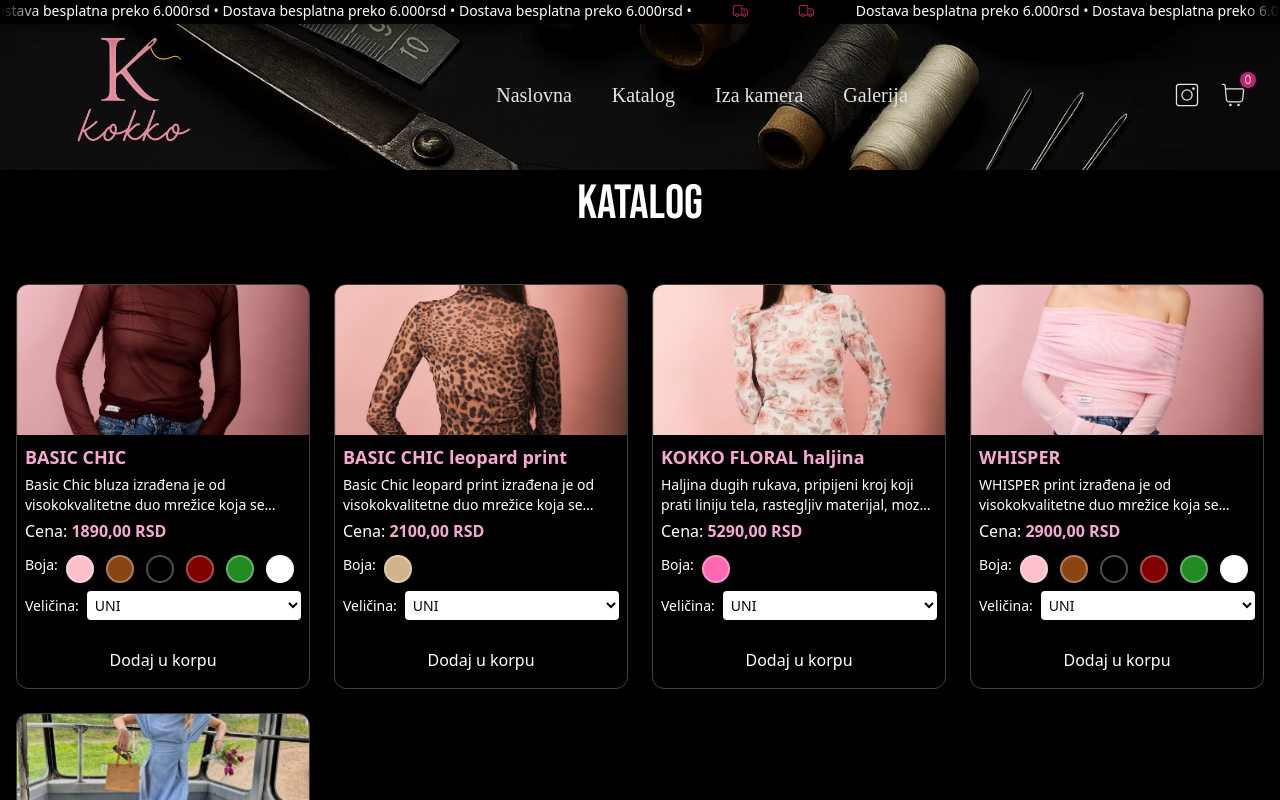
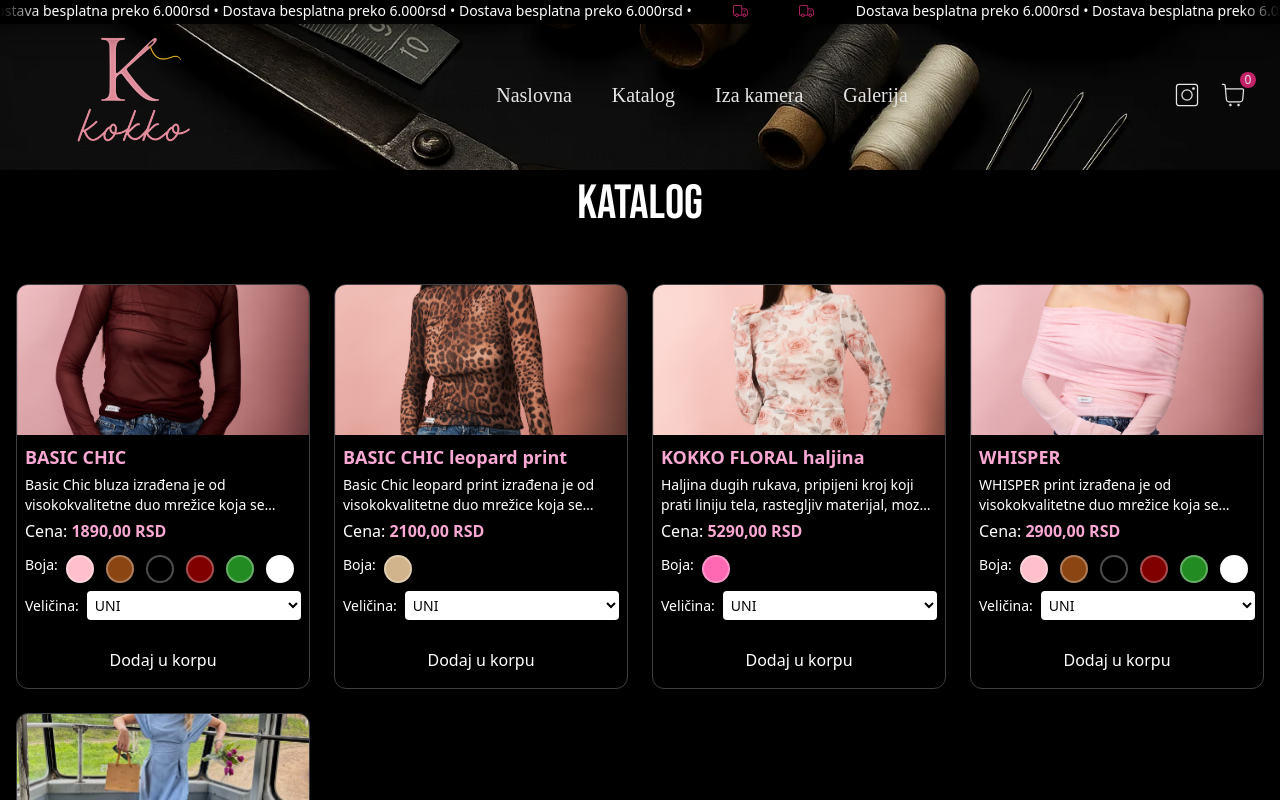
Before and after one commit to BokeeJ/kokko, a React (Vite) app: page /katalog in a window 1280 px wide. Shown: the top 800 px of the page. Built offline with nearby package versions, Linux system fonts and the light colour scheme.

Commit message:
videoSoundMuted

```diff
--- a/src/pages/IzaKamera.jsx
+++ b/src/pages/IzaKamera.jsx
@@ -40,6 +40,7 @@ function IzaKamera() {
                         {videoSnimci.map((src, index) => (
                             <video
                                 key={index}
+                                muted
                                 controls
                                 className="w-full h-auto rounded-xl shadow-lg object-cover"
                             >
--- a/src/pages/Pocetna.jsx
+++ b/src/pages/Pocetna.jsx
@@ -20,7 +20,7 @@ function Pocetna() {
             <section className="relative min-h-screen w-full">
                 <img
                     src="/slikabr2.webp"
-
+                    loading="eager"
                     alt="hero"
                     className="absolute inset-0 w-full h-full object-cover opacity-40"
                 />
--- a/src/services/Katalog.js
+++ b/src/services/Katalog.js
@@ -14,7 +14,7 @@ const katalog = [
         id: 2,
         naziv: 'BASIC CHIC leopard print',
         cena: 2100,
-        slika: ['/leopardPrint.webp', '/leopardPrint1.webp', '/leopardPrint2.webp'],
+        slika: ['/leopardPrint2.webp', '/leopardPrint1.webp', '/leopardPrint.webp'],
         opis: 'Basic Chic leopard print izrađena je od visokokvalitetne duo mrežice koja se rasteže u oba pravca, prilagođava telu i ne sputava pokret.',
         boja: ['Leopard print'],
         velicina: ['UNI'],
```
